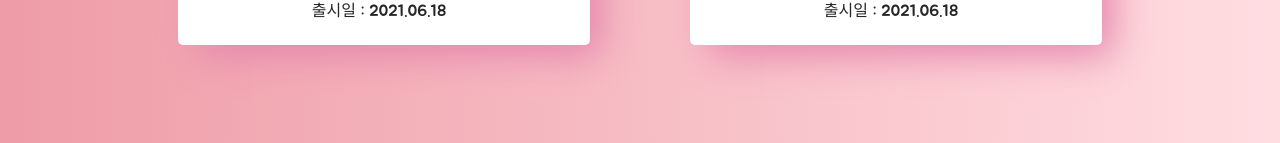
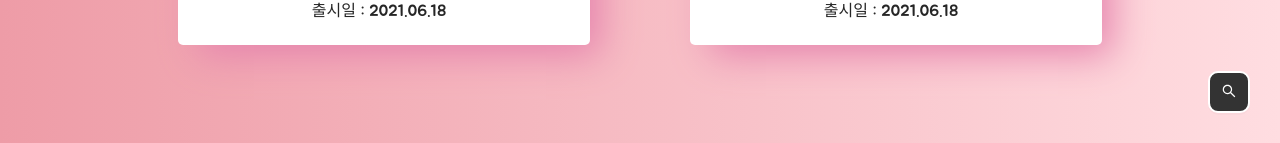
Before and after one commit to CBTI/CBTI, a React app: page / in a window 1280 px wide. Shown: the part 657-800 px from the top of the page. Built offline with nearby package versions, Linux system fonts and the light colour scheme.

Commit message:
add searchBox 미완성

```diff
--- a/index.html
+++ b/index.html
@@ -10,5 +10,7 @@
 <body>
     <div id="root"></div>
     <script src='/dist/app.js'></script>
+
+
 </body>
 </html>
--- a/src/view/HomePage/HomePage.jsx
+++ b/src/view/HomePage/HomePage.jsx
@@ -1,12 +1,14 @@
 import React from 'react';
 import MenuBar from '../menu/MenuBar'
 import Cards from './Cards'
+import SearchBox from '../searchBox/SearchBox';
 
 const HomePage = () => {
     return(
         <>
             <MenuBar />
             <Cards />
+            <SearchBox />
         </>
     )
 }
--- /dev/null
+++ b/src/view/searchBox/SearchBox.css
@@ -0,0 +1,15 @@
+#to-top {
+  width: 42px;
+  height: 42px;
+  background-color: #333;
+  color: #fff;
+  border: 2px solid #fff;
+  border-radius: 10px;
+  cursor: pointer;
+  display: flex;
+  justify-content: center;
+  align-items: center;
+  position: fixed;
+  bottom: 30px;
+  right: 30px;
+  z-index: 9; }
--- /dev/null
+++ b/src/view/searchBox/SearchBox.jsx
@@ -0,0 +1,14 @@
+import React from 'react';
+import './SearchBox.css'
+import { Button } from 'antd';
+import { SearchOutlined } from '@ant-design/icons';
+
+const SearchBox = () => {
+  return (
+    <Button id="to-top">
+      <SearchOutlined />
+    </Button>
+  )
+}
+
+export default SearchBox;
--- /dev/null
+++ b/src/view/searchBox/SearchBox.scss
@@ -0,0 +1,16 @@
+#to-top {
+    width: 42px;
+    height: 42px;
+    background-color: #333;
+    color: #fff;
+    border: 2px solid #fff;
+    border-radius: 10px;
+    cursor: pointer;
+    display: flex;
+    justify-content: center;
+    align-items: center;
+    position: fixed;
+    bottom: 30px;
+    right: 30px;
+    z-index: 9;
+  }
```
Also changed, not shown: 1 other file (tests, documents, lock files or other folders).
